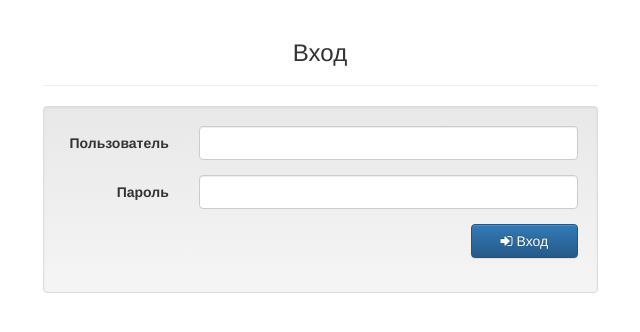
After one commit to sysdeep/gsongs, a Flask app: page /login in a window 1280 px wide. The commit adds this page. Shown: the top 332 px of the page, without its empty margins (320-960 px from the left). Run offline with Flask 2, Linux system fonts and the light colour scheme; parts of the project's set-up code (start-up, migrations or seed data) failed here and were passed over; some libraries are stand-ins or nearby versions.

Commit message:
add login page

```diff
--- a/app/main.py
+++ b/app/main.py
@@ -3,14 +3,17 @@
 
 from vendor import auto
 
-from flask import Flask, render_template, request, redirect, url_for, jsonify
+from flask import Flask, render_template, request, redirect, url_for, jsonify, session
 
 from . import storage
 import json
 
 app = Flask(__name__)
+app.secret_key = 'A0Zr98j/3yX R~XHH!jmN]LWX/asfdddfO'
 VERSION = "0.0.1"
 
+USERNAME = "diver"
+PASSWORD = "deep"
 
 
 
@@ -19,11 +22,53 @@ VERSION = "0.0.1"
 #--- main ---------------------------------------------------------------------
 @app.route("/")
 def index():
-	# return("Hello World!")
+
+	if "username" not in session:
+		return redirect(url_for("login"))
+
+
 	data = {
 		"VERSION": VERSION
 	}
 	return render_template("index.html", **data)
+
+@app.route("/login")
+def login():
+	# return("Hello World!")
+	data = {
+		"VERSION": VERSION,
+		"is_error": False
+	}
+	return render_template("login.html", **data)
+
+@app.route('/logout')
+def logout():
+    # remove the username from the session if it's there
+    session.pop('username', None)
+    return redirect(url_for('index'))
+
+@app.route("/login", methods=["POST"])
+def login_post():
+
+
+	form_username = request.form["username"]
+	form_password = request.form["password"]
+
+	if(form_username == USERNAME and form_password == PASSWORD):
+		session['username'] = form_username
+		# return redirect('/')
+		return redirect(url_for('index'))
+
+
+
+	print(form_username, form_password)
+	# print(request.form)
+	# return("Hello World!")
+	data = {
+		"VERSION": VERSION,
+		"is_error": True
+	}
+	return render_template("login.html", **data)
 
 @app.route("/about")
 def about():
--- a/app/static/js/svc_data.js
+++ b/app/static/js/svc_data.js
@@ -1,5 +1,11 @@
 (function(){
 	"use strict";
+
+
+	var chars_ru = ["А", "Б", "В", "Г", "Д", "Е", "Ж", "З", "И", "К", "Л", "М", "Н", "О", "П", "Р", "С", "Т", "У", "Ф", "Х", "Ц", "Ч", "Ш",
+		"Щ", "Э", "Ю", "Я", "0..9"];
+	var chars_en = ["A", "B", "C", "D", "E", "F", "G", "H", "I", "J", "K", "L", "M", "N", "O", "P", "Q", "R", "S", "T", "U", "V", "W", "X",
+		"Y", "Z", "0..9"];
 
 
 
--- a/app/templates/404.html
+++ b/app/templates/404.html
@@ -5,6 +5,6 @@
 	<title></title>
 </head>
 <body>
-<h1>Not Found</h1>
+<h1>Not Foundппп</h1>
 </body>
 </html>
--- a/app/templates/base.html
+++ b/app/templates/base.html
@@ -103,6 +103,10 @@
 					<strong><span class="glyphicon glyphicon-credit-card"></span> О программе</strong>
 				</a></li>
 
+				<li id="main_menu_about"><a href="/logout" title="выход из системы">
+					<strong><span class="glyphicon glyphicon-credit-card"></span> Выход</strong>
+				</a></li>
+
 
 
 			</ul>
--- /dev/null
+++ b/app/templates/login.html
@@ -0,0 +1,99 @@
+<!DOCTYPE html>
+<html>
+<head lang="ru">
+	<meta charset="UTF-8">
+	<meta http-equiv="Content-Type" content="text/html; charset=utf8" />
+	<meta http-equiv="content-language" content="ru" />
+	<meta name="viewport" content="width=device-width, initial-scale=1.0">
+	<meta name="description" content="">
+	<meta name="author" content="nia" />
+	<meta name="viewport" content="width=device-width, initial-scale=1.0">
+
+
+	<title>{% block title %}{% endblock %}</title>
+
+
+
+	<link href="/static/vendor/bootstrap/css/bootstrap.min.css" rel="stylesheet" media="screen">
+	<link href="/static/vendor/bootstrap/css/bootstrap-theme.min.css" rel="stylesheet" media="screen">
+	<link href="/static/vendor/font-awesome/css/font-awesome.min.css?version={{ VERSION }}" rel="stylesheet">
+
+
+	<link href="/static/css/style.css" rel="stylesheet" media="screen">
+
+
+</head>
+<body>
+
+
+
+
+
+
+	<div class="container">
+
+
+
+	<div class="row">
+		<div class="col-md-6 col-md-offset-3">
+			<div class="page-header">
+				<h3 style="text-align: center;">Вход</h3>
+			</div>
+
+			<div class="well">
+
+				<form id="login_form" class="form-horizontal" role="form" action="/login" method="POST" style="margin-bottom: 0px">
+
+				    <div class="form-group">
+					    <label for="inputUsername" class="col-lg-3 control-label">Пользователь</label>
+					    <div class="col-lg-9">
+					      	<input type="text" class="form-control" id="inputUsername" name="username">
+					    </div>
+					</div>
+
+					<div class="form-group">
+					    <label for="inputPassword" class="col-lg-3 control-label">Пароль</label>
+					    <div class="col-lg-9">
+					      	<input type="password" class="form-control" id="inputPassword" name="password">
+					    </div>
+					</div>
+
+
+					<div class="form-group">
+						<div class="col-lg-9">
+						</div>
+					    <div class="col-lg-3">
+					      <button type="submit" class="btn btn-block btn-primary" title="войти в систему"><i class="fa fa-sign-in"></i> Вход</button>
+					    </div>
+					</div>
+
+
+
+				</form>
+			</div>
+
+
+			{% if is_error %}
+				<div class="alert alert-danger" role="alert">Неправильные параметры входа</div>
+			{% endif %}
+
+
+
+
+
+
+
+		</div>
+	</div>
+
+
+
+
+
+	</div>
+
+
+
+
+</body>
+</html>
```
Also changed, not shown: app/static/js/ctrl_singer.js (+30 -0 lines), app/static/js_view/singer.html (+18 -17 lines).
